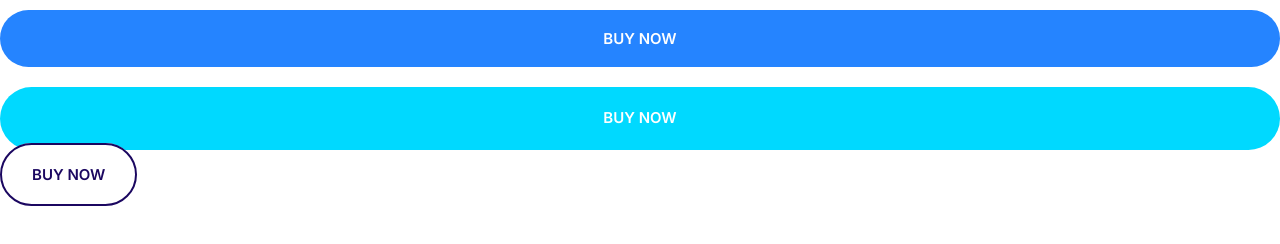
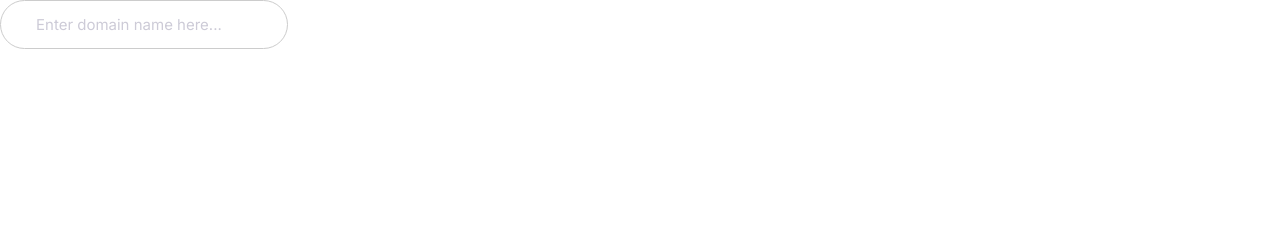
Before and after one commit to pryeshgohil/moshify, a plain HTML site: page index.html in a window 1280 px wide. Drawn offline with Linux system fonts and the light colour scheme.

Commit message:
Build the input component.

```diff
--- a/css/styles.css
+++ b/css/styles.css
@@ -235,3 +235,23 @@ a {
         font-size: 1.5rem;
     }
 }
+
+/* Inputs */
+.input {
+    border-radius: 30px;
+    border: 1px solid #ccc;
+    color: var(--color-headings);
+    font-size: 2rem;
+    outline:0;
+    padding: 1.5rem 3.5rem;
+}
+
+::placeholder {
+    color:  #cdcbd7;
+}
+
+@media screen and (min-width: 1024px) {
+    .input {
+        font-size: 1.5rem;
+    }
+}
--- a/index.html
+++ b/index.html
@@ -14,8 +14,6 @@
     <link rel="stylesheet" href="css/styles.css" />
   </head>
   <body>
-    <button class="btn btn--primary btn--block">Buy Now</button>
-    <a href="" class="btn btn--secondary btn--block">Buy Now</a>
-    <a href="" class="btn btn--outline">Buy Now</a>
+    <input type="text" class="input" placeholder="Enter domain name here..." />
   </body>
 </html>
```
Also changed, not shown: components/inputs.html (added, +1 -0 lines).
